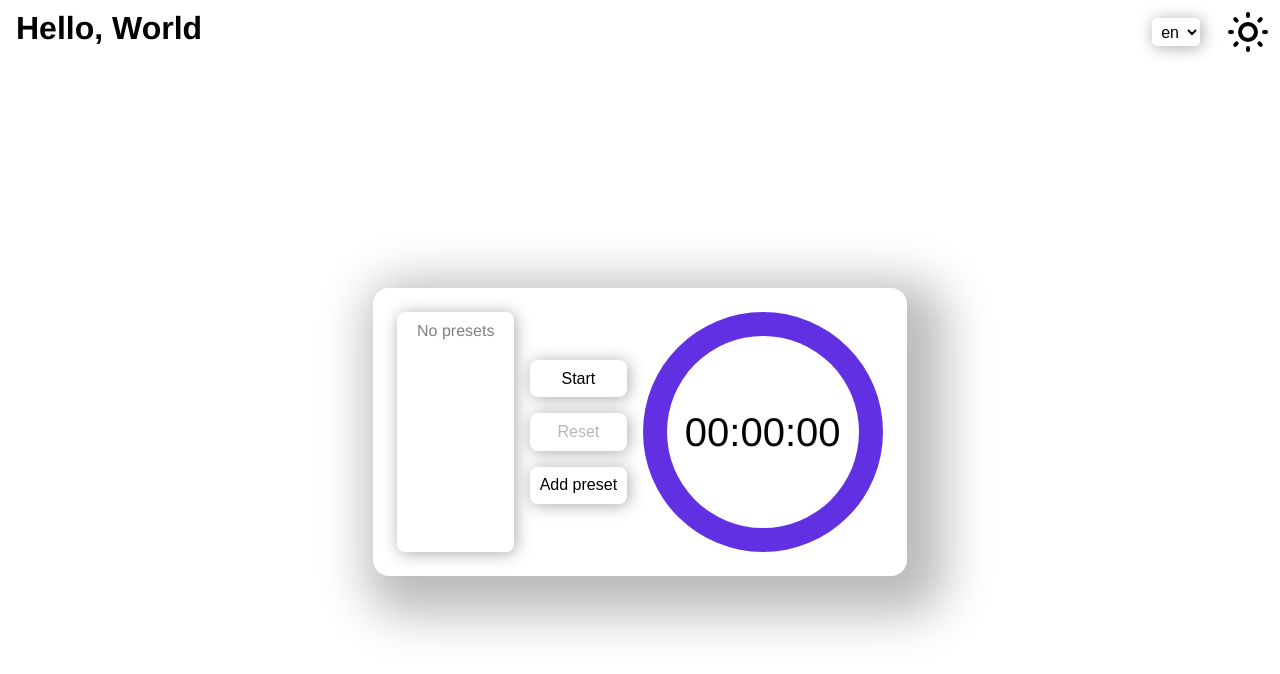
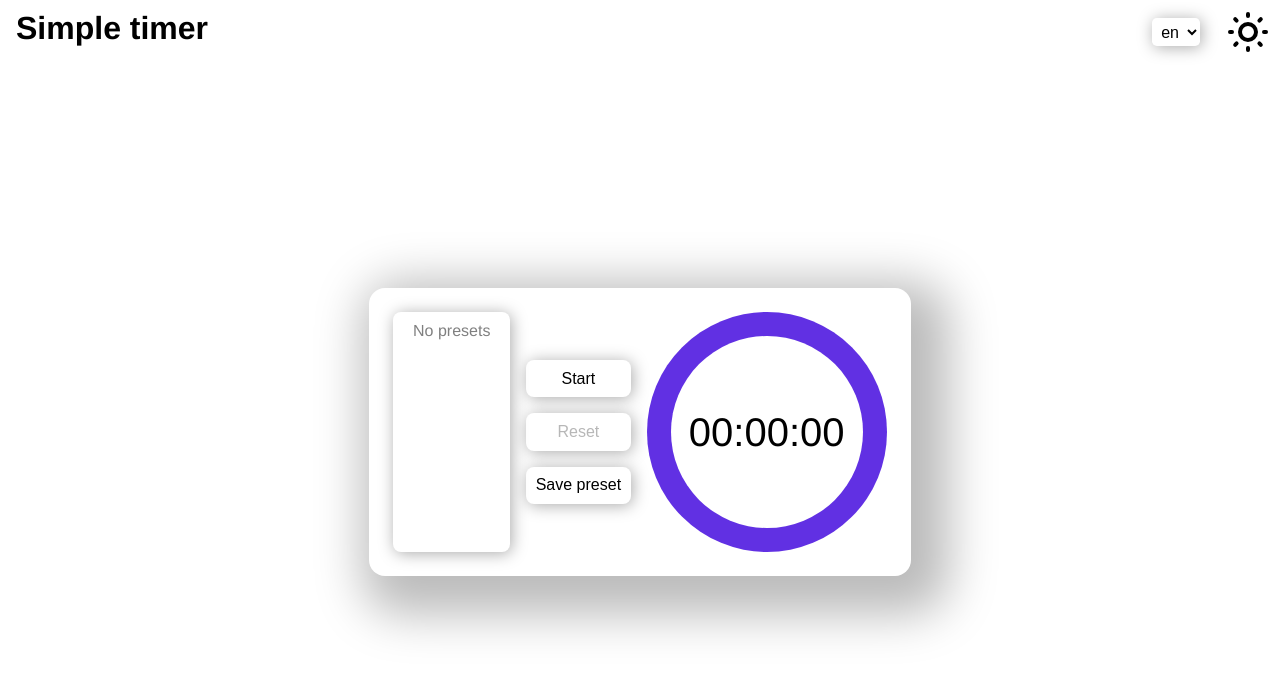
Before and after one commit to YuriiRG/SimpleTimer, a Vue app: page / in a window 1280 px wide. Shown: the top 674 px of the page. Built offline with nearby package versions, Linux system fonts and the light colour scheme.

Commit message:
Translate the app

```diff
--- a/src/App.vue
+++ b/src/App.vue
@@ -75,7 +75,7 @@ function onResetClick() {
 <template>
   <div class="container">
     <div class="header">
-      <h1>{{ t("message.hello", ["Hello"]) }}</h1>
+      <h1>{{ t("simpleTimer") }}</h1>
       <div class="locale-changer-container">
         <LocaleChanger/>
       </div>
@@ -87,13 +87,13 @@ function onResetClick() {
       <div class="app">
         <Presets v-model:presets="presetsList" @delete-preset="deletePreset" :state="timerState" @open-preset="openPreset"/>
         <div class="buttons">
-          <Button :text="timerState === 'running' ? 'Pause' : 'Start'"
+          <Button :text="timerState === 'running' ? t('pause') : t('start')"
                   @click="onStartPauseClick"
                   :disabled="!['idle', 'paused', 'running'].includes(timerState)"/>
-          <Button text="Reset"
+          <Button :text="t('reset')"
                   @click="onResetClick"
                   :disabled="!['finished', 'paused'].includes(timerState)"/>
-          <Button text="Add preset"
+          <Button :text="t('savePreset')"
                   @click="addPreset"
                   :disabled="!(timerState === 'idle')"/>
         </div>
--- a/src/components/Presets.vue
+++ b/src/components/Presets.vue
@@ -2,6 +2,9 @@
 import Preset from './PresetItem.vue';
 
 import type { IPreset, stateType } from "../types";
+import { useI18n } from 'vue-i18n';
+
+const { t } = useI18n();
 
 const props = defineProps<{
   presets: Array<IPreset>,
@@ -28,7 +31,7 @@ function openPreset(id: number): void {
     <TransitionGroup>
       <Preset v-for="p in presets" :data="p" @delete="deletePreset" :state="props.state" @open="openPreset" :key="p.id"/>
     </TransitionGroup>
-    <div class="placeholder">No presets</div>
+    <div class="placeholder">{{ t("noPresets") }}</div>
   </div>
 </template>
 
--- a/src/locales/en.json
+++ b/src/locales/en.json
@@ -1,5 +1,8 @@
 {
-  "message": {
-    "hello": "{0}, World"
-  }
+  "simpleTimer": "Simple timer",
+  "pause": "Pause",
+  "start": "Start",
+  "savePreset": "Save preset",
+  "reset": "Reset",
+  "noPresets": "No presets"
 }
--- a/src/locales/ru.json
+++ b/src/locales/ru.json
@@ -1,5 +1,8 @@
 {
-  "message": {
-    "hello": "{0}, Мир"
-  }
+  "simpleTimer": "Простой таймер",
+  "pause": "Пауза",
+  "start": "Запуск",
+  "savePreset": "Сохранить пресет",
+  "reset": "Сбросить",
+  "noPresets": "Нет пресетов"
 }
```
